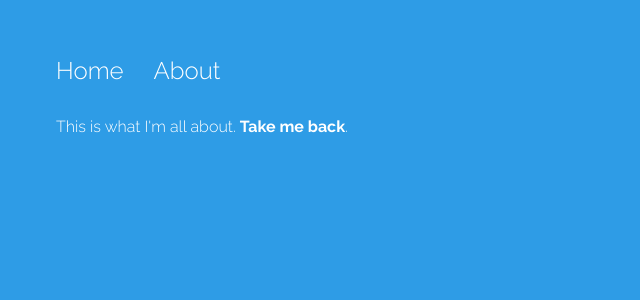
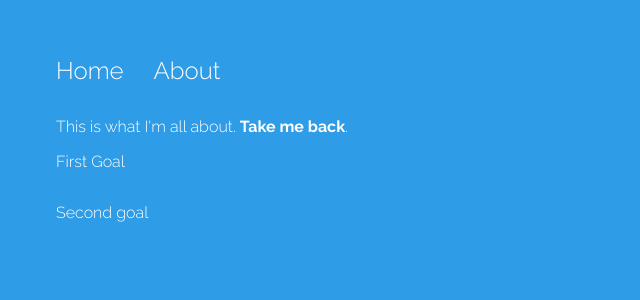
Before and after one commit to friendly-developer/ang5-exmple, an Angular app: page /about/48 in a window 1280 px wide. Shown: the top 300 px of the page, without its empty margins (0-640 px from the left). Built offline with nearby package versions, Linux system fonts and the light colour scheme.

Commit message:
feat: Added Shared services to the module

```diff
--- a/src/app/about/about.component.html
+++ b/src/app/about/about.component.html
@@ -4,3 +4,6 @@
     <strong>Take me back</strong>
   </a>.
 </p>
+<ul *ngFor="let goal of goals">
+  <li>{{goal}}</li>
+</ul>
--- a/src/app/about/about.component.ts
+++ b/src/app/about/about.component.ts
@@ -1,6 +1,6 @@
 import { Component, OnInit } from '@angular/core';
 import { ActivatedRoute, Router } from '@angular/router';
-
+import { DataService } from '../data.service';
 
 @Component({
   selector: 'app-about',
@@ -9,7 +9,8 @@
 })
 export class AboutComponent implements OnInit {
 
-  constructor(private route: ActivatedRoute, private router: Router) {
+  public goals = [];
+  constructor(private route: ActivatedRoute, private router: Router, private _data: DataService) {
     this.route.params.subscribe(x => console.log(x.id));
 
   }
@@ -17,6 +18,7 @@
     this.router.navigate(['']);
   }
   ngOnInit() {
+    this._data.goal.subscribe(res => this.goals = res);
   }
 
 }
--- a/src/app/app.module.ts
+++ b/src/app/app.module.ts
@@ -8,6 +8,7 @@
 import { AppComponent } from './app.component';
 import { AboutComponent } from './about/about.component';
 import { HomeComponent } from './home/home.component';
+import { DataService } from './data.service';
 
 
 @NgModule({
@@ -22,7 +23,7 @@
     FormsModule,
     BrowserAnimationsModule
   ],
-  providers: [],
+  providers: [DataService],
   bootstrap: [AppComponent]
 })
 export class AppModule { }
--- /dev/null
+++ b/src/app/data.service.ts
@@ -0,0 +1,14 @@
+import { Injectable } from '@angular/core';
+import { BehaviorSubject } from 'rxjs/BehaviorSubject';
+@Injectable()
+export class DataService {
+
+  private goals = new BehaviorSubject<any>(['First Goal', 'Second goal']);
+  goal = this.goals.asObservable();
+
+  constructor() { }
+  changeGoal(goal) {
+    this.goals.next(goal);
+  }
+
+}
--- a/src/app/home/home.component.ts
+++ b/src/app/home/home.component.ts
@@ -1,6 +1,6 @@
 import { Component, OnInit } from '@angular/core';
 import { trigger, style, transition, animate, keyframes, query, stagger } from '@angular/animations';
-
+import { DataService } from '../data.service';
 @Component({
   selector: 'app-home',
   templateUrl: './home.component.html',
@@ -33,12 +33,13 @@
   itemCount: Number;
   btnText = 'Add Item';
   goalText = 'My First Life Goal';
-  goals: Array<string> = ['First awesome goal', 'Second awesome goal'];
-  constructor() { }
+  goals: Array<string> = [];
+  constructor(private _data: DataService) { }
   addItem() {
     this.goals.push(this.goalText);
     this.goalText = '';
     this.itemCount = this.goals.length;
+    this._data.changeGoal(this.goals);
   }
   removeItem(i: Number) {
     this.goals = this.goals.filter((x, pos) => {
@@ -46,9 +47,13 @@
     });
     // this.goalText = '';
     this.itemCount = this.goals.length;
+    this._data.changeGoal(this.goals);
   }
   ngOnInit() {
+
+    this._data.goal.subscribe(res => this.goals = res);
     this.itemCount = this.goals.length;
+    this._data.changeGoal(this.goals);
   }
 
 }
```
Also changed, not shown: 1 other file (tests, documents, lock files or other folders).
